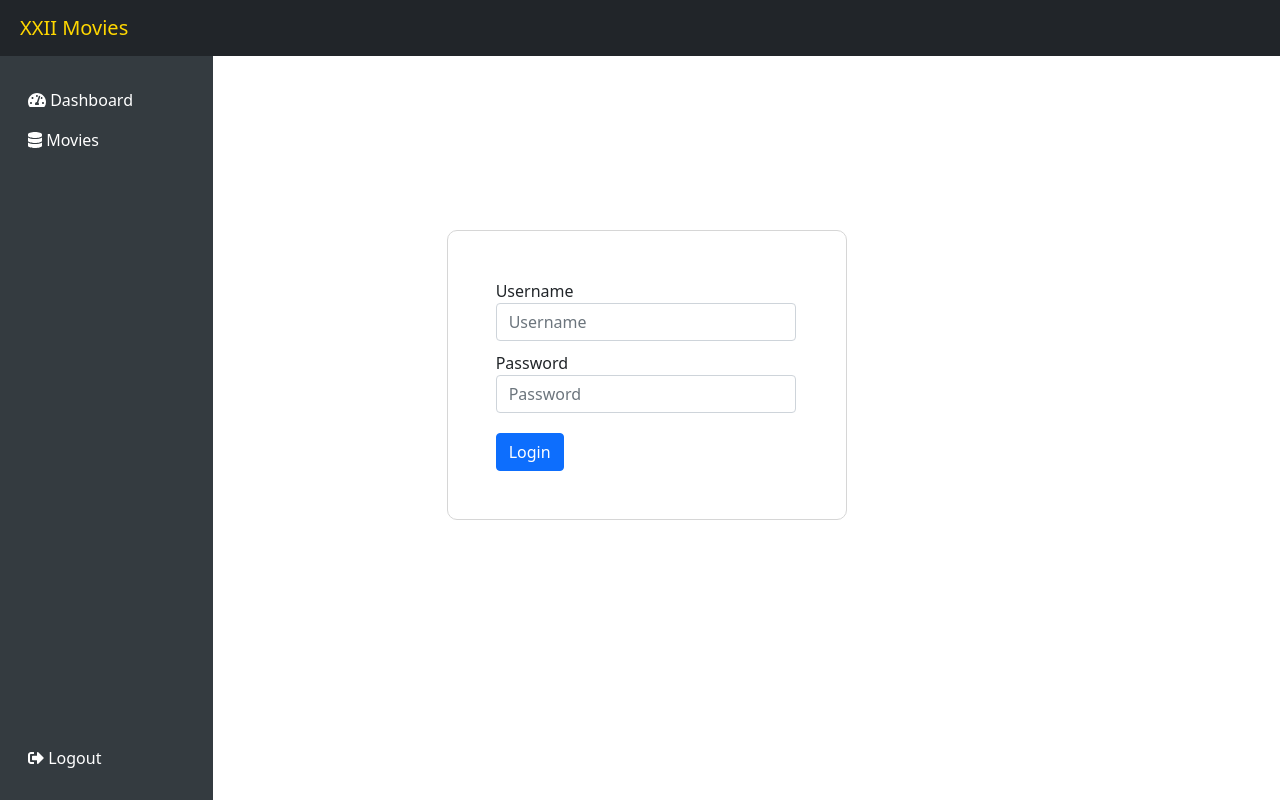
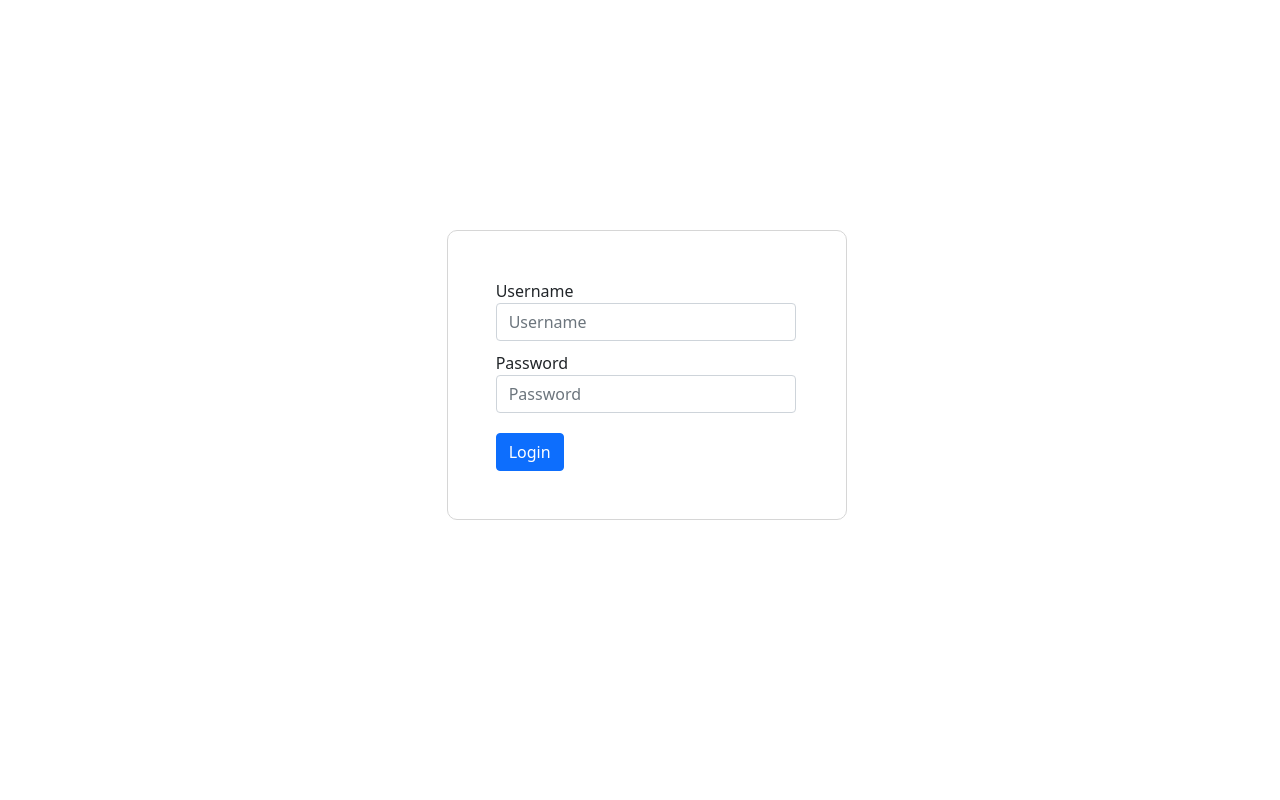
Before and after one commit to ahadsenja/movies-angular, an Angular app: page /login in a window 1280 px wide. Built offline with nearby package versions, Linux system fonts and the light colour scheme; what ng2-search-filter, ngx-pagination would draw is missing.

Commit message:
chore: udpate app component layout

```diff
--- a/src/app/app.component.html
+++ b/src/app/app.component.html
@@ -1,11 +1,8 @@
-<app-navbar id="navbar" class="navbar navbar-dark fixed-top bg-dark"></app-navbar>
+<app-navbar *ngIf="isLoggedIn" id="navbar" class="navbar navbar-dark fixed-top bg-dark"></app-navbar>
 
-<div class="container-fluid">
-  <div class="row" id="main-content">
-    <app-sidebar id="sidebar" class="col-md-2 d-none d-sm-block sidebar"></app-sidebar>
-
-    <div class="col-md-10 ms-sm-auto pt3" id="dashboard">
-      <router-outlet></router-outlet>
-    </div>
-  </div>
+<div>
+ <app-sidebar *ngIf="isLoggedIn" id="sidebar" class="col-md-2 d-none d-sm-block sidebar"></app-sidebar>
+ <div class="col-md-10 ms-sm-auto pt3" id="dashboard">
+  <router-outlet></router-outlet>
+ </div>
 </div>
```
